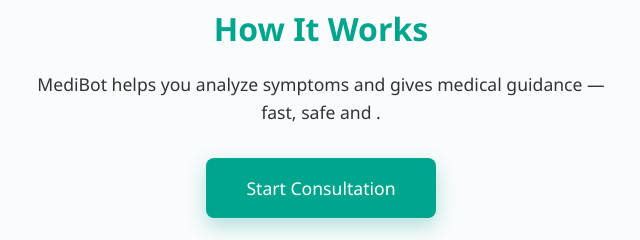
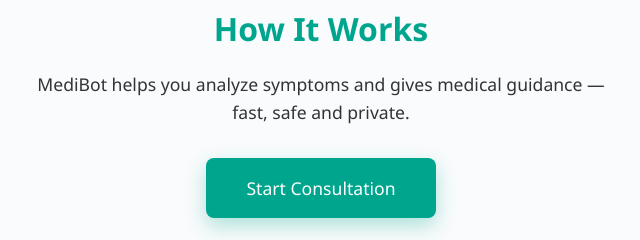
Before and after one commit to zhursin-oss/third-project, a plain HTML site: page index.html in a window 1280 px wide. Shown: the part 289-529 px from the top of the page, 319-959 px from the left. Drawn offline with Linux system fonts and the light colour scheme.

Commit message:
Add files via upload

```diff
--- a/index.html
+++ b/index.html
@@ -16,7 +16,7 @@
   <main class="content">
     <section class="intro">
       <h2>How It Works</h2>
-      <p>MediBot helps you analyze symptoms and gives medical guidance — fast, safe and .</p>
+      <p>MediBot helps you analyze symptoms and gives medical guidance — fast, safe and private.</p>
     </section>
 
     <section class="cta">
```
